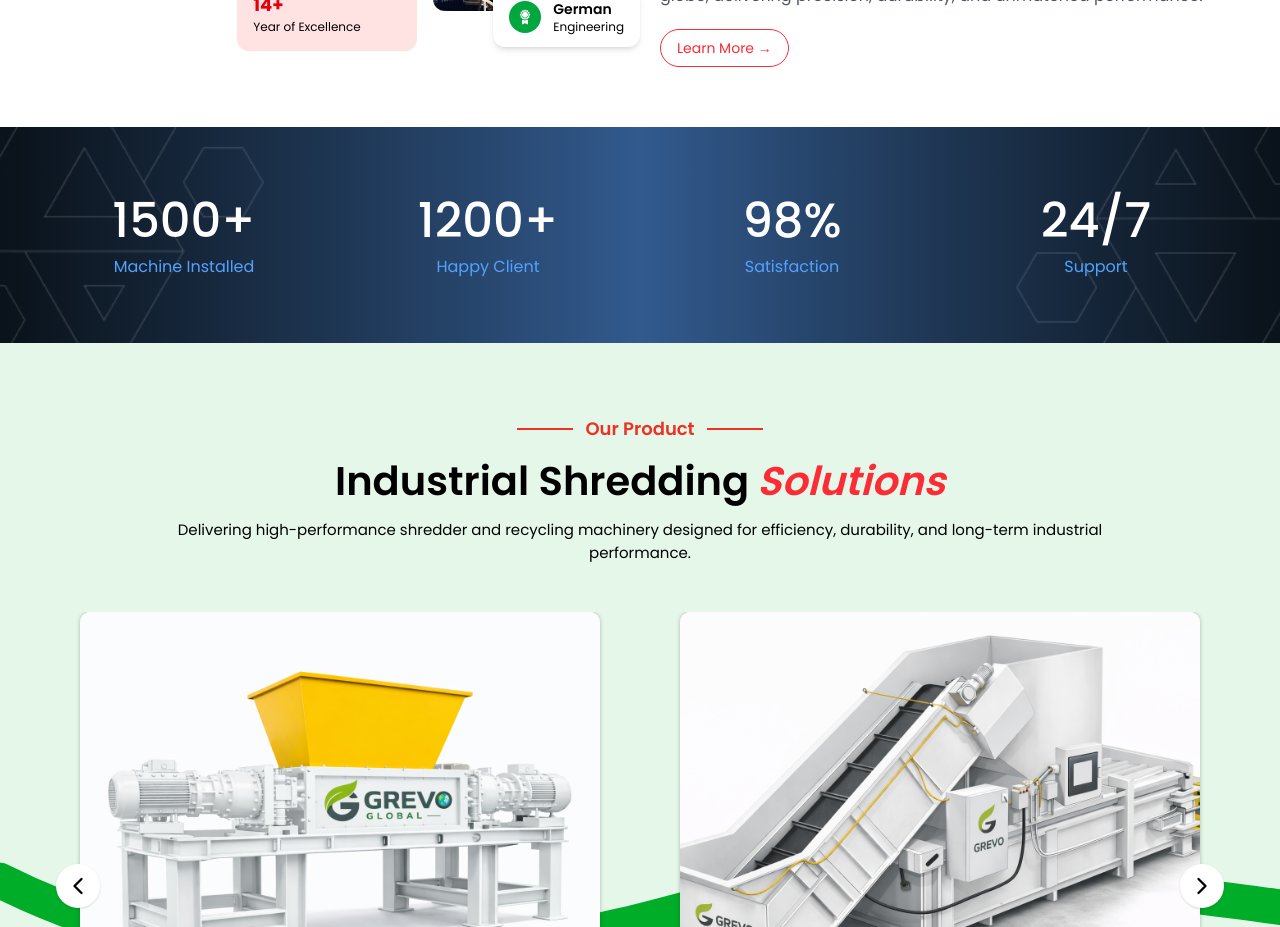
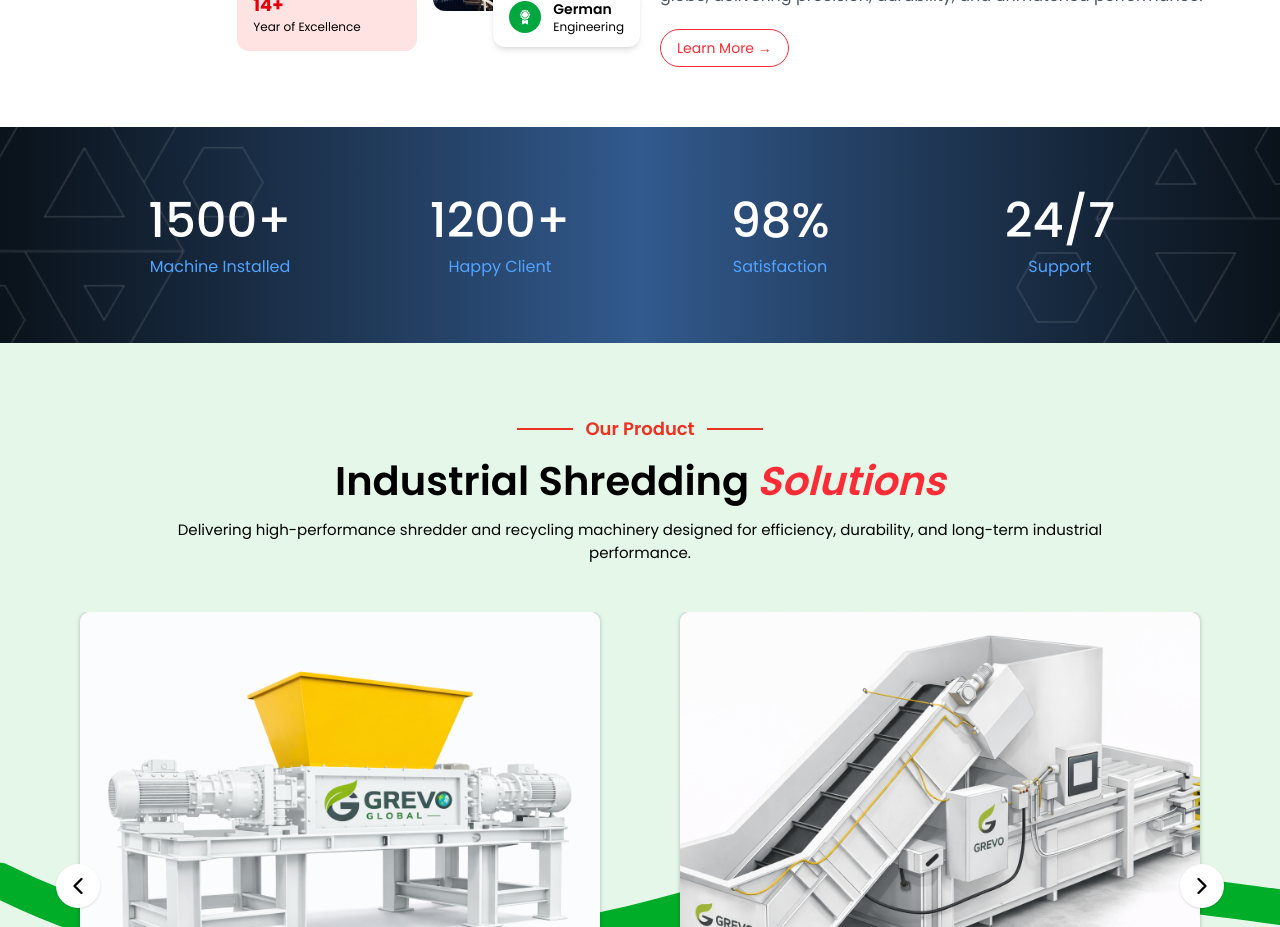
Before and after one commit to SpriteEra/new-gervo, a React (Vite) app: page / in a window 1280 px wide. Shown: the part 1100-2027 px from the top of the page. Built offline with nearby package versions, Linux system fonts and the light colour scheme.

Commit message:
fixes stats

```diff
--- a/src/common/StatsSection.jsx
+++ b/src/common/StatsSection.jsx
@@ -41,7 +41,7 @@
       />
 
       {/* Content */}
-      <div className="relative max-w-7xl mx-auto px-4 sm:px-6 lg:px-8 py-12 sm:py-16">
+      <div className="relative max-w-7xl mx-auto px-4 sm:px-6 lg:px-20 py-12 sm:py-16">
 
         {/* Responsive Grid */}
         <div
@@ -54,7 +54,6 @@
             gap-x-2
             md:gap-x-0
             text-center
-
           "
         >
           {stats.map((item, index) => (
```
